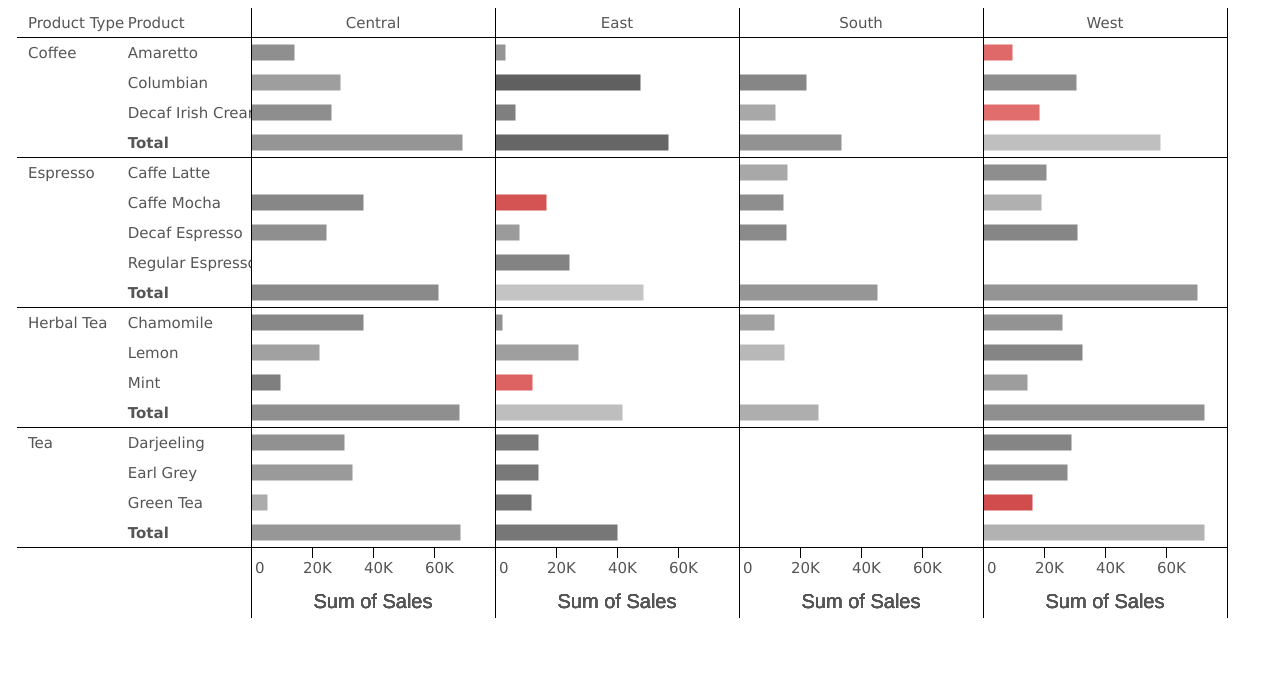
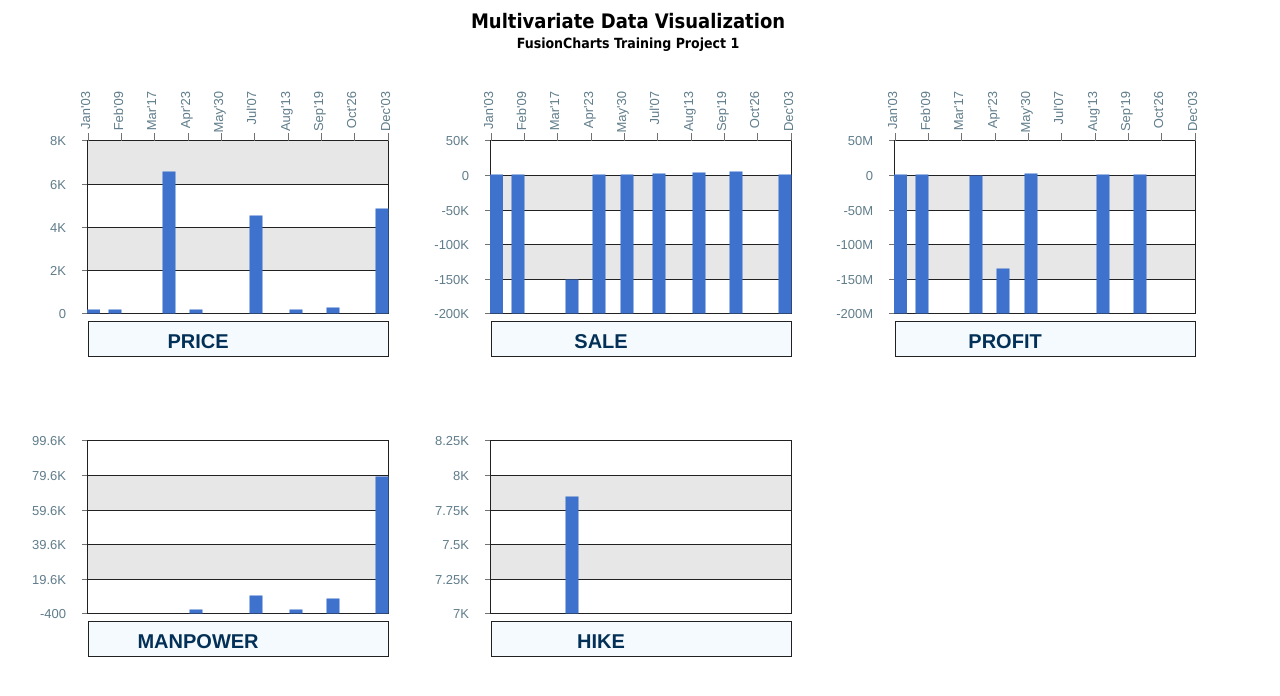
Before and after one commit to anindya-fusioncharts/MultivariateDV, a website: page index.html in a window 1280 px wide. Drawn offline with Linux system fonts and the light colour scheme.

Commit message:
line, trellis,crosstab compatiblity added

```diff
--- a/index.html
+++ b/index.html
@@ -1,7 +1,7 @@
 <!DOCTYPE html>
 <html>
 <head>
-	<title>CrossTab</title>
+	<title>MultivariateDV</title>
 <link rel="stylesheet" type="text/css" href="style/style.css"/>
 </head>
 <body>
@@ -23,7 +23,7 @@
          render(data,'chart');
       }
    };
-   xhttp.open("GET", "rsc/data.json", true);
+   xhttp.open("GET", "rsc/dataJson.json", true);
    xhttp.send();
 </script>
 </body>
```
